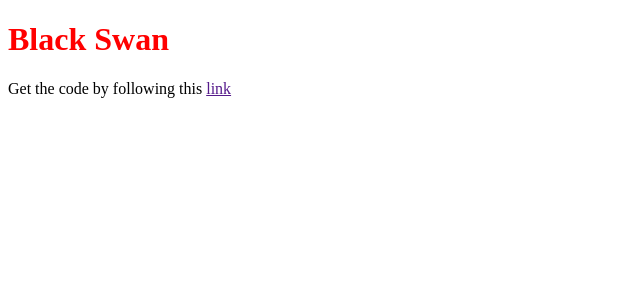
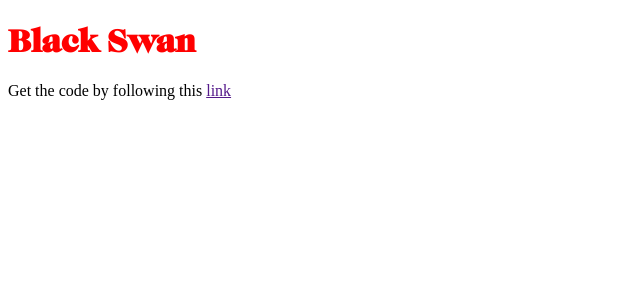
Before and after one commit to kx1235/BlackSwan, a Flask app: template templates/home.html in a window 1280 px wide. Shown: the top 300 px of the page, without its empty margins (0-640 px from the left). Run offline with Flask 3, Linux system fonts and the light colour scheme; the template is opened without the code that fills it, so the values that code supplies are empty; parts of the project's set-up code (start-up, migrations or seed data) failed here and were passed over.

Commit message:
Add fonts properly

```diff
--- a/static/style.css
+++ b/static/style.css
@@ -4,20 +4,21 @@
 }
 
 @font-face {
-    font-family: Akkurat;
-    src: url("fonts/Akkurat Regular.otf");
+    font-family: CaslonGraD;
+    src: url("fonts/CaslonGraD.ttf");
 }
 
 @font-face {
-    font-family: Akkurat;
-    src: url("fonts/Akkurat Regular.otf");
+    font-family: FuturaBT-Book;
+    src: url("fonts/FuturaBT-Book.otf");
 }
 
 @font-face {
-    font-family: Akkurat;
-    src: url("fonts/Akkurat Regular.otf");
+    font-family: FuturaBT-Heavy;
+    src: url("fonts/FuturaBT-Heavy.otf");
 }
 
 h1 {
     color: red;
+    font-family: CaslonGraD;
 }
```
Also changed, not shown: static/font_test.html (added, +11 -0 lines).
